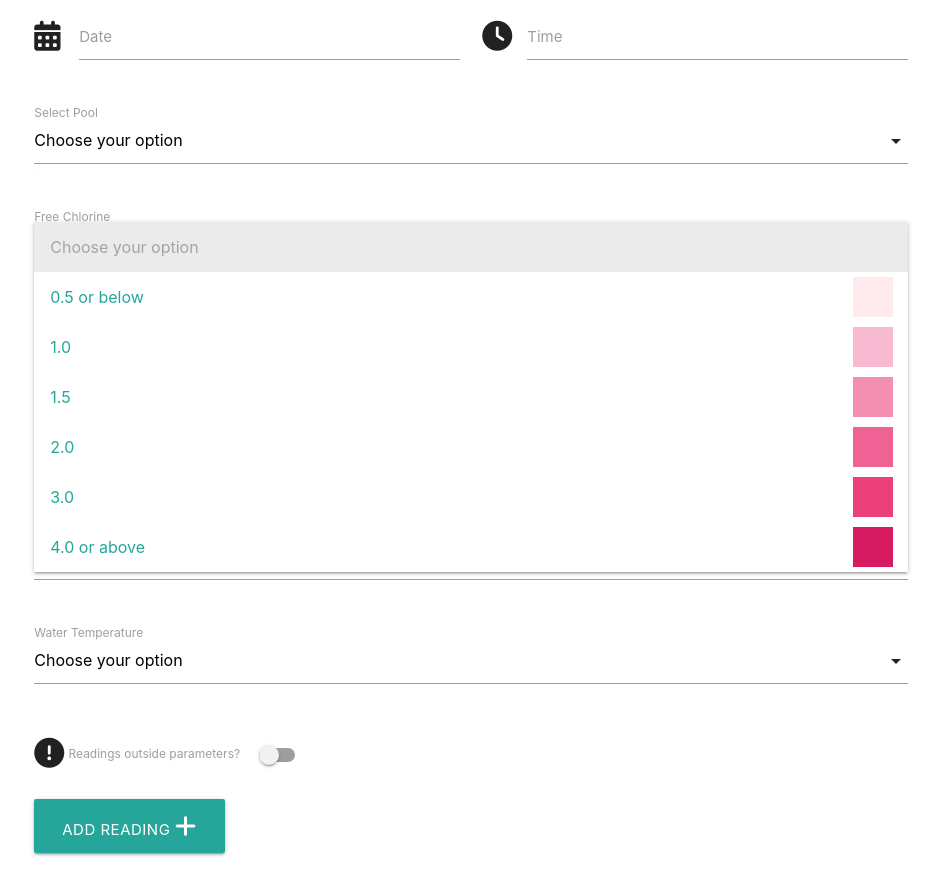
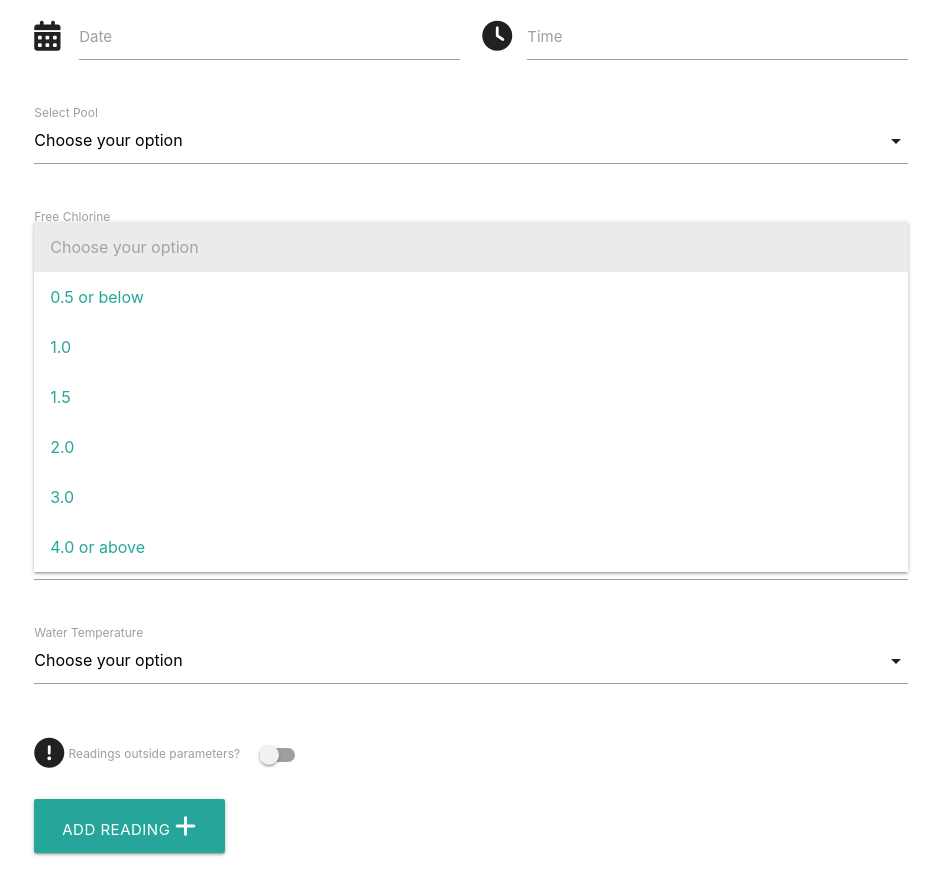
Before and after one commit to yoesk8/pooltesting_buddy_PP3, a Flask app: page /add_reading in a window 1280 px wide, after a click on "Choose your option". Shown: the part 164-1036 px from the top of the page, without its empty margins (169-1110 px from the left). Run offline with Flask 2, Linux system fonts and the light colour scheme; data that the repository does not hold is empty; some libraries are stand-ins or nearby versions.

Commit message:
Removed icons to prevent overflow of touch-sensitive area issues and fixed python file to be pep8 compliant

```diff
--- a/static/css/style.css
+++ b/static/css/style.css
@@ -85,7 +85,7 @@
     margin-right: 5px;
   }
 
-/* media query to get rid of brand logo on small devices */
+/* media query for small devices */
 
   @media only screen and (max-width: 800px)  {
     .brand-logo {
--- a/templates/add_reading.html
+++ b/templates/add_reading.html
@@ -20,7 +20,7 @@
         <!-- Pool type -->
         <div class="row">
             <div class="input-field col s12 m12">
-                <select id="pool_type" name="pool_type" class="icons validate" required>
+                <select id="pool_type" name="pool_type" class="validate" required>
                     <option value="" disabled selected>Choose your option</option>
                     {% for type in types %}
                     <option value="{{ type.type }}">{{ type.type }}</option>
@@ -32,14 +32,14 @@
         <!-- free chlorine -->
         <div class="row">
             <div class="input-field col s12 m12">
-                <select id="free_chlorine" name="free_chlorine" class="icons" required>
+                <select id="free_chlorine" name="free_chlorine" required>
                     <option value="" disabled selected>Choose your option</option>
-                    <option value="0.5" data-icon="static/Images/under_0.5.png">0.5 or below</option>
-                    <option value="1.0" data-icon="static/Images/0.5_cl.png">1.0</option>
-                    <option value="1.5" data-icon="static/Images/1.0_cl.png">1.5</option>
-                    <option value="2.0" data-icon="static/Images/2.0_cl.png">2.0</option>
-                    <option value="3.0" data-icon="static/Images/3.0_cl.png">3.0</option>
-                    <option value="4.0" data-icon="static/Images/4.0_cl.png">4.0 or above</option>
+                    <option value="0.5">0.5 or below</option>
+                    <option value="1.0">1.0</option>
+                    <option value="1.5">1.5</option>
+                    <option value="2.0">2.0</option>
+                    <option value="3.0">3.0</option>
+                    <option value="4.0">4.0 or above</option>
                 </select>
                 <label for="free_chlorine">Free Chlorine</label>
             </div>
@@ -47,14 +47,14 @@
         <!-- total chlorine -->
         <div class="row">
             <div class="input-field col s12 m12">
-                <select id="total_chlorine" name="total_chlorine" class="icons" required>
+                <select id="total_chlorine" name="total_chlorine" required>
                     <option value="" disabled selected>Choose your option</option>
-                    <option value="0.5" data-icon="static/Images/under_0.5.png">0.5 or below</option>
-                    <option value="1.0" data-icon="static/Images/0.5_cl.png">1.0</option>
-                    <option value="1.5" data-icon="static/Images/1.0_cl.png">1.5</option>
-                    <option value="2.0" data-icon="static/Images/2.0_cl.png">2.0</option>
-                    <option value="3.0" data-icon="static/Images/3.0_cl.png">3.0</option>
-                    <option value="4.0" data-icon="static/Images/4.0_cl.png">4.0 or above</option>
+                    <option value="0.5">0.5 or below</option>
+                    <option value="1.0">1.0</option>
+                    <option value="1.5">1.5</option>
+                    <option value="2.0">2.0</option>
+                    <option value="3.0">3.0</option>
+                    <option value="4.0">4.0 or above</option>
                 </select>
                 <label for="total_chlorine">Total Chlorine</label>
             </div>
@@ -62,7 +62,7 @@
         <!-- combined chlorine -->
         <div class="row">
             <div class="input-field col s12 m12">
-                <select id="combined_chlorine" name="combined_chlorine" class="icons" required>
+                <select id="combined_chlorine" name="combined_chlorine" required>
                     <option value="" disabled selected>Choose your option</option>
                     <option value="0">Below 0.5</option>
                     <option value="0.5">0.5</option>
@@ -74,14 +74,14 @@
         <!-- ph -->
         <div class="row">
             <div class="input-field col s12 m12">
-                <select id="ph" name="ph" class="icons" required>
+                <select id="ph" name="ph" required>
                     <option value="" disabled selected>Choose your option</option>
-                    <option value="6.8" data-icon="static/Images/6.8_ph.png">6.8 or below</option>
-                    <option value="7.0" data-icon="static/Images/7.0-ph.png">7.0</option>
-                    <option value="7.2" data-icon="static/Images/7.2_ph.png">7.2</option>
-                    <option value="7.4" data-icon="static/Images/7.4_ph.png">7.4</option>
-                    <option value="7.6" data-icon="static/Images/7.6_ph.png">7.6</option>
-                    <option value="7.8" data-icon="static/Images/7.8_ph.png">7.8 or above </option>
+                    <option value="6.8">6.8 or below</option>
+                    <option value="7.0">7.0</option>
+                    <option value="7.2">7.2</option>
+                    <option value="7.4">7.4</option>
+                    <option value="7.6">7.6</option>
+                    <option value="7.8">7.8 or above </option>
                 </select>
                 <label for="ph">p.H</label>
             </div>
@@ -89,14 +89,14 @@
         <!-- water temperature -->
         <div class="row">
             <div class="input-field col s12 m12">
-                <select id="water_temperature" name="water_temperature" class="icons" required>
+                <select id="water_temperature" name="water_temperature" required>
                     <option value="" disabled selected>Choose your option</option>
-                    <option value="less than 27" data-icon="static/Images/cold_face.png">Below 27 celsius</option>
-                    <option value="27" data-icon="static/Images/cold_face.png">27.0 celsius</option>
-                    <option value="27.5" data-icon="static/Images/perfect_face.png">27.5 celsius</option>
-                    <option value="28" data-icon="static/Images/perfect_face.png">28.0 celsius</option>
-                    <option value="28.5" data-icon="static/Images/perfect_face.png">28.5 celsius</option>
-                    <option value="29" data-icon="static/Images/hot_face.png">29 celsius</option>
+                    <option value="less than 27">Below 27 celsius</option>
+                    <option value="27">27.0 celsius</option>
+                    <option value="27.5">27.5 celsius</option>
+                    <option value="28">28.0 celsius</option>
+                    <option value="28.5">28.5 celsius</option>
+                    <option value="29">29 celsius</option>
                 </select>
                 <label for="water_temperature">Water Temperature</label>
             </div>
```
Also changed, not shown: app.py (+8 -11 lines), templates/edit_reading.html (+31 -32 lines), templates/readings.html (+2 -22 lines), README.md.
